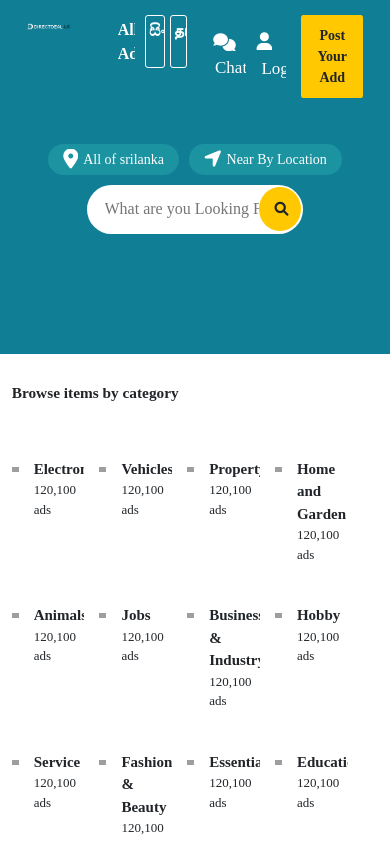
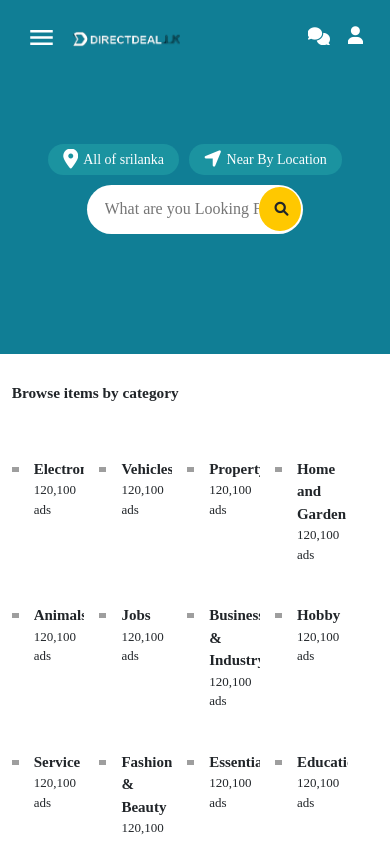
Before and after one commit to AvishkaN/DirectdealsWeb, a React (Create React App) app: page / in a window 390 px wide. Shown: the top 841 px of the page. Built offline with nearby package versions, Linux system fonts and the light colour scheme; grey boxes are pictures that could not be loaded; a web font is replaced by a local one.

Commit message:
done mobile na function

```diff
--- a/src/App.js
+++ b/src/App.js
@@ -18,14 +18,16 @@ import RegisterPage from './Pages/Register/Register';
 import OverlayFull from './Components/Overlay/OverlayFull';
 import {BrowserRouter,Routes,Route} from "react-router-dom";
 import { useSelector } from 'react-redux';
-import { selectClicks } from './Redux/slices/clickSlice';
+import { selectClicks, ShowMobileNavFN } from './Redux/slices/clickSlice';
 import { useEffect } from 'react';
+import { useDispatch } from 'react-redux';
 
 
 
 function App() {
 
   const clicks=useSelector(selectClicks);
+  const dispatch=useDispatch();
 
 
   useEffect(()=>{
@@ -40,10 +42,16 @@ function App() {
   },[clicks.showOverlay]);
 
 
+  const handleClick=(e)=>{
+    // console.log(e.target.closest('#mobileNav-open-icon'));
+    const mobileNavOpenIcon=e.target.closest('#mobileNav-open-icon');
 
 
+    if(mobileNavOpenIcon){
+      dispatch(ShowMobileNavFN());
+    }
 
-
+  };
 
 
 
@@ -56,8 +64,7 @@ function App() {
          <div className="app-wrapper">
           <BrowserRouter>
 
-                <div className="app-content">
-                          <div className="clear"></div>
+                <div className="app-content" onClick={handleClick}>
                         <Routes>
                                     <Route path="/" element={
                                       <>
@@ -137,7 +144,7 @@ function App() {
 
                 </div>
 
-                       {/* { clicks.showOverlay &&  <OverlayFull></OverlayFull>} */}
+                       { clicks.showOverlay &&  <OverlayFull></OverlayFull>}
           </BrowserRouter>
 
 
--- a/src/Components/Nav/NavBar.js
+++ b/src/Components/Nav/NavBar.js
@@ -8,7 +8,7 @@ function NavBar({className=""}) {
   return (
     <NAV className={`${className} background-primary`}>
         <div className="Nav-wrapper">
-            <div className="row p-4">
+            <div className="row p-4 align-items-center">
                     <NavLeft className=' col-6  '></NavLeft>
 
                     <NavRight className='   col-6 '></NavRight>
@@ -39,6 +39,14 @@ const NAV=styled.nav`
         margin-left: auto;
         margin-right: auto;
 
+
+        .width-800-display-none{
+              @media(max-width:800px){
+                          display: none !important;
+            }
+
+        }
+
     }
 
 
--- a/src/Components/Nav/NavLeft.js
+++ b/src/Components/Nav/NavLeft.js
@@ -8,15 +8,19 @@ function NavLeft({className=""}) {
   return (
     <DIV className={`${className}`}>
          <div className="NavLeft-wrapper">
-             <div className="row">
+             <div className="row align-items-center">
 
-                            {/* <MenuIcon></MenuIcon> */}
+                            <MenuIcon id="mobileNav-open-icon" className='mobile-nav-open-icon font-4-5  display-none text-color-white'></MenuIcon>
+
+
                             <div className="logo col-4 cursor-p">
                                 <Link to="/">
                                     <Logo></Logo>
                                 </Link>
                             </div>
-                            <div className="col-8  display-flex">
+
+
+                            <div className="col-8  display-flex width-800-display-none">
                                         <Link to="/ " className="  all-ads text-color-white ms-2 p-1 ms-5   fw-bold  font-1-6" >  All Ads</Link>
                                         <Link to="/ " className="nav-left-link  ms-3 text-color-white p-1   fw-bold  font-1-6" >  සිංහල</Link>
                                         <Link to="/ " className="nav-left-link  ms-2 text-color-white p-1   fw-bold  font-1-6" >  தமிழ் </Link>
@@ -40,6 +44,23 @@ const DIV=styled.div`
         margin-left: auto;
         margin-right: auto;  */
 
+        .logo{
+            @media(max-width:800px){
+                width: 60%;
+                }
+            @media(max-width:500px){
+                width: 70%;
+                }
+
+            }
+
+            .mobile-nav-open-icon{
+                @media(max-width:800px){
+                        display:flex !important;
+                    }
+
+        }
+
         .nav-left-link{
             border:1px solid var(--color-white);
             border-radius:3px;
--- a/src/Components/Nav/NavRight.js
+++ b/src/Components/Nav/NavRight.js
@@ -11,16 +11,16 @@ function NavRight({className=""}) {
                     <div className="display-flex align-item-center   ">
 
                                 <Button className=" ms-auto text-color-white">
-                                        <i className="fas fa-comments font-1-8" /><span className="Mobile ms-2 font-1-7">Chat</span>
+                                        <i className="fas fa-comments font-1-8" /><span className="Mobile ms-2 font-1-7  width-800-display-none">Chat</span>
                                 </Button>
 
                                 <Link to="/login " className="text-color-white ms-3">
-                                      <i className="fas fa-user font-1-8" /><span className="Mobile ms-2  font-1-7">Login</span>
+                                      <i className="fas fa-user font-1-8" /><span className="Mobile ms-2  font-1-7  width-800-display-none">Login</span>
                                 </Link>
 
 
 
-                                <Button className=" background-secondary ms-4 p-3">
+                                <Button className=" background-secondary ms-4 p-3 width-800-display-none">
                                     <div className="fw-bold"> Post Your Add</div>
                                 </Button>
                     </div>
--- a/src/Components/Overlay/MobileNav/MobileNav.js
+++ b/src/Components/Overlay/MobileNav/MobileNav.js
@@ -1,11 +1,13 @@
 import styled from 'styled-components';
+import MobilrNavComp from './MobilrNavComp';
 
 
 
-function MobileNav({className=""}) {
+function MobileNav({className="",showNav=false}) {
   return (
-    <DIV className={`${className}`}>
-         <div className="MobileNav-wrapper">
+    <DIV className={`${className}`}  showNav={showNav}>
+         <div className="MobileNav-wrapper p-3">
+             <MobilrNavComp></MobilrNavComp>
          </div>
     </DIV>
   );
@@ -13,67 +15,23 @@ function MobileNav({className=""}) {
 
 
 const DIV=styled.div`
-    width: 100%;
-    background: #fff;
+    /* width: 100%; */
+    border-radius: 0% 8% 8% 0%;
+    background: #424e4e;
     height: 100vh;
 
 
-    /* margin-top: var(--margin-top-fix-nav);  */  /*only MobileNav */
+    /* transform: translateX(0%) !important; */
 
-    .MobileNav-wrapper{
-      /* width: var(--MobileNav-content-width);
-        margin-left: auto;
-        margin-right: auto;  */
-        align-items: flex-end;
+    transform: ${props => props.showNav? 'translateX(0%)' : 'translateX(-117%)'  };
+
+    transition: .5s  transform;
 
 
 
+    .MobileNav-wrapper{
+
         .MobileNav{
-
-
-            .NavRight-wrapper{
-                flex-direction: column;
-
-
-                .nav-right-item-container{
-                    width: 100% !important;
-                    .IconContainer-wrapper{
-                        flex-direction: column;
-
-                        .Icon-wrapper{
-                            /* background: red;  */
-                            flex-direction: row;
-                            margin-top: 1.3rem;
-                            /* justify-content: flex-end; */
-
-                            .nav-right-icon{
-                                font-size: 2rem;
-                            }
-                            .nav-right-text {
-                                font-size: 1.6rem;
-                                margin-left: 0.5rem
-
-                            }
-
-                        }
-
-                    }
-                }
-                .nav-right-button-container{
-                    flex-direction: column;
-                    width: 100% !important;
-                    margin-top: 3rem!important;
-
-                    .nav-right-button{
-                        /* text-align: left;   */
-                        margin-top: 1.3rem;
-
-                    }
-
-                }
-            }
-
-
 
         }
 
--- /dev/null
+++ b/src/Components/Overlay/MobileNav/MobileNavItem.js
@@ -0,0 +1,25 @@
+import styled from 'styled-components';
+
+
+
+function MobileNavItem({className="",svgIcon,ItemName}) {
+  return (
+    <DIV className={`${className} display-flex align-items-center `}>
+
+             {svgIcon}
+             <div className="font-1-3  ms-3">{ItemName}</div>
+
+    </DIV>
+  );
+}
+
+
+const DIV=styled.div`
+    width: 100%;
+    /* margin-top: var(--margin-top-fix-nav);  */  /*only MobileNavItem */
+
+
+
+`;
+
+export default MobileNavItem;
--- /dev/null
+++ b/src/Components/Overlay/MobileNav/MobilrNavComp.js
@@ -0,0 +1,110 @@
+import styled from 'styled-components';
+import MobileNavItem from './MobileNavItem';
+import Logo from './../../Logo/Logo';
+import Button from '../../UI/Button/Button';
+
+
+const navList=[
+    {
+        itemName:"All ads in Sri Lanka",
+        Icon:<i className="fas fa-tags  font-1-8    " aria-hidden="true"></i>,
+
+    },
+    {
+        itemName:"Login",
+        Icon:<i className="fas fa-user  font-1-8    " aria-hidden="true"></i>,
+
+    },
+    {
+        itemName:"Stay Safe",
+        Icon:<i className="fas fa-shield-alt  font-1-8    " aria-hidden="true"></i>,
+
+    },
+    {
+        itemName:"FAQ",
+        Icon:<i className="fas fa-question-circle  font-1-8    " aria-hidden="true"></i>,
+
+    },
+    {
+        itemName:"How to Sell fast",
+        Icon:<i className="fas fa-money-bill  font-1-8    " aria-hidden="true"></i>,
+
+    },
+    {
+        itemName:"Download to sell fast",
+        Icon:<i className="fas fa-play  font-1-8    " aria-hidden="true"></i>,
+
+    },
+    {
+        itemName:"More",
+        Icon:<i className="fas fa-ellipsis-h  font-1-8    " aria-hidden="true"></i>,
+
+    },
+
+
+
+];
+
+
+function MobileNavComp({className=""}) {
+  return (
+    <DIV className={`${className}`}>
+         <div className="MobileNavComp-wrapper">
+
+                <div className="logo w-60">
+                            <Logo></Logo>
+                </div>
+
+                <div className="mobile-nav-list text-color-grey mt-4 pb-5">
+
+                    {
+                        navList.map(navitem=>(
+                            <MobileNavItem  className='mt-3' svgIcon={navitem.Icon} ItemName={navitem.itemName}></MobileNavItem>
+                        ))
+                    }
+
+                </div>
+
+                <div className="borttom  pt-5">
+                        <div className="language-list display-flex justify-content-space-between">
+                            <Button className="text-color-grey w-50 first-lang">සිංහල</Button>
+                            <Button className="text-color-grey w-50">தமிழ்</Button>
+                        </div>
+                </div>
+
+
+         </div>
+    </DIV>
+  );
+}
+
+
+const DIV=styled.div`
+    width: 100%;
+    /* margin-top: var(--margin-top-fix-nav);  */  /*only MobileNavComp */
+
+    .MobileNavComp-wrapper{
+      /* width: var(--MobileNavComp-content-width);
+        margin-left: auto;
+        margin-right: auto;  */
+
+        .language-list{
+            border:1px solid var(--color-white);
+            border-radius:5px;
+
+            .first-lang{
+                border-right:1px solid var(--color-grey);
+            }
+
+
+        }
+
+
+        .borttom{
+            border-top:1px solid var(--color-grey);
+        }
+
+    }
+`;
+
+export default MobileNavComp;
--- a/src/Components/Overlay/OverlayFull.js
+++ b/src/Components/Overlay/OverlayFull.js
@@ -1,6 +1,6 @@
 import { useDispatch, useSelector } from 'react-redux';
 import styled from 'styled-components';
-import { HideMobileNavFN, selectClicks, ShowHideAllFN } from '../../Redux/slices/clickSlice';
+import {  selectClicks, ShowHideAllFN } from '../../Redux/slices/clickSlice';
 import MobileNav from './MobileNav/MobileNav';
 import LocationPopUp from './LocationPopUp/LocationPopUp';
 import CategoryPopUp from './CategoryPopUp/CategoryPopUp';
@@ -40,10 +40,12 @@ function Overlay({className=""}) {
     <DIV className={`${className}`} onClick={handleClick}>
          <div className="Overlay-wrapper cursor-p">
            {console.log(clicks)}
-             {clicks.showMobileNav &&  <MobileNav  className=' w-30  mobile-navv p-3'></MobileNav>}
-             {clicks.showLocationPopUp &&    <LocationPopUp className='w-65  overlay-inside-popup  ms-auto me-auto mt-5'></LocationPopUp>}
+             {/* {clicks.showMobileNav &&  <MobileNav  className=' w-35 mobile-navv p-3'></MobileNav>} */}
+             <MobileNav showNav={clicks.showMobileNav} className={`w-35 mobile-navv p-3 ${clicks.showMobileNav?'mobile-nav-transalate-normal':''}`}></MobileNav>
+
+             {/* {clicks.showLocationPopUp &&    <LocationPopUp className='w-65  overlay-inside-popup  ms-auto me-auto mt-5'></LocationPopUp>}
              {clicks.showCategoryPopUp &&    <CategoryPopUp className='w-65  overlay-inside-popup  ms-auto me-auto mt-5'></CategoryPopUp>}
-             {clicks.showPostAd &&    <PostAdPopUp className='w-65  overlay-inside-popup-post-ad  ms-auto me-auto mt-5'></PostAdPopUp>}
+             {clicks.showPostAd &&    <PostAdPopUp className='w-65  overlay-inside-popup-post-ad  ms-auto me-auto mt-5'></PostAdPopUp>} */}
 
 
 
@@ -74,21 +76,28 @@ const DIV=styled.div`
         margin-right: auto;  */
 
         .mobile-navv{
-          margin-left: auto;
+          /* margin-left: auto;   */
+          /* transform: translateX(-107%); */
+          transition: all .2s;
 
-          @media(max-width:499px){
-                      width: 50% !important;
+          @media(max-width:600px){
+                      width: 48% !important;
+          }
+          @media(max-width:437px){
+                      width: 60% !important;
+          }
+          @media(max-width:345px){
+                      width: 70% !important;
+          }
+
+
         }
 
 
-          .nav-right-button{
-            width:100% !important;
-
-            &:first-child{
-              /* background: red;  */
-            }
-          }
-        }
+        /* .mobile-nav-transalate-normal{
+            transform: translateX(0%);
+            transition: .2s all;
+          } */
 
 
         .overlay-inside-popup{
--- a/src/Redux/slices/clickSlice.js
+++ b/src/Redux/slices/clickSlice.js
@@ -9,10 +9,6 @@ export const clickSlice=createSlice({
         showLocationPopUp:false,
         showCategoryPopUp:false,
 
-        showPostAd:false,
-
-        classifiedPageSelectedLocation:"Location",
-        classifiedPageSelectedCategory:"Category",
 
     },
     reducers:{
@@ -20,11 +16,6 @@ export const clickSlice=createSlice({
 
             state.showOverlay=true;
             state.showMobileNav=true;
-        },
-        HideMobileNavFN:(state)=>{
-
-            state.showOverlay=false;
-            state.showMobileNav=false;
         },
 
 
--- a/src/index.css
+++ b/src/index.css
@@ -173,6 +173,25 @@ h1{
 }
 
 
+.font-6{
+    font-size: 6rem !important;
+}
+
+.font-5-5{
+    font-size: 5.5rem !important;
+}
+
+.font-5{
+    font-size: 5rem !important;
+}
+
+.font-4-5{
+    font-size: 4.5rem !important;
+}
+.font-4{
+    font-size: 4rem !important;
+}
+
 .font-3{
     font-size: 3rem !important;
 }
@@ -299,7 +318,7 @@ h1{
 }
 
 .display-none{
-    display: none;
+    display: none !important;
 }
 
 
```
Also changed, not shown: public/logoTets.png, public/logoTets2.png (added).
